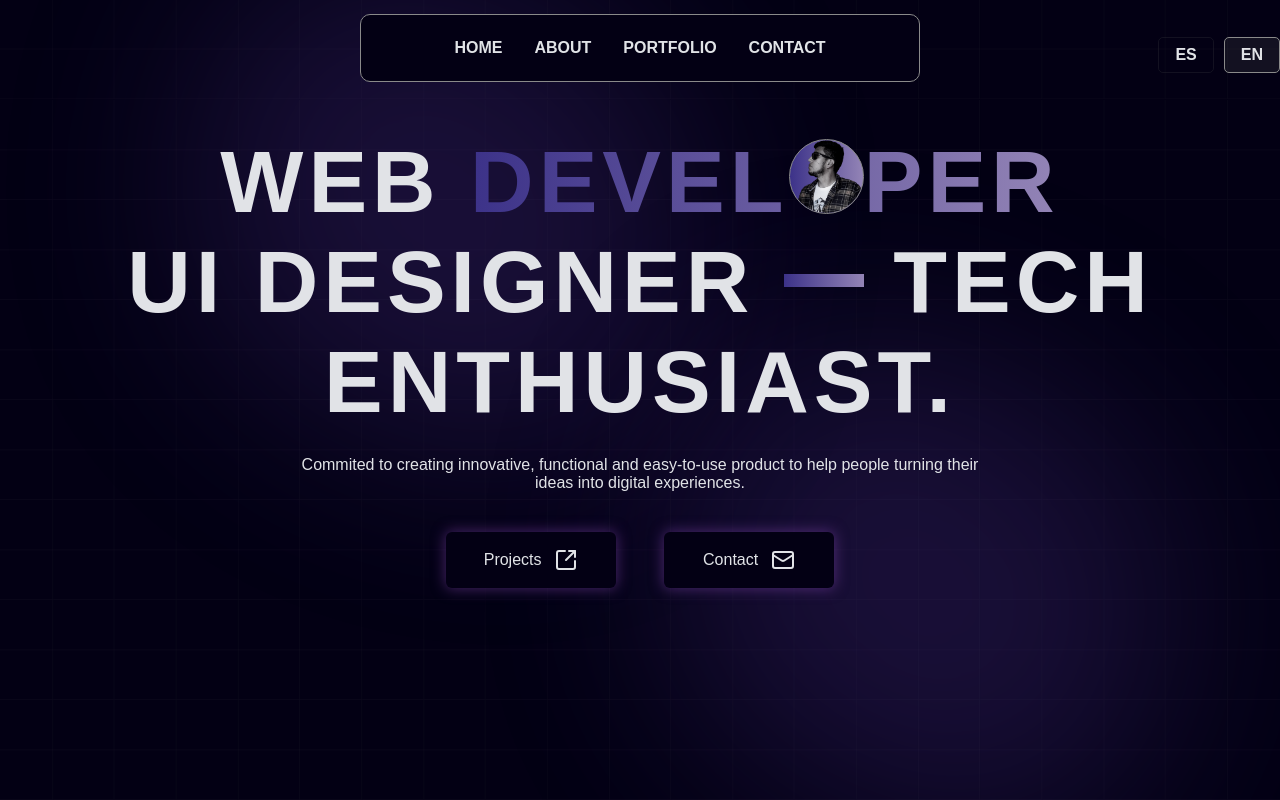
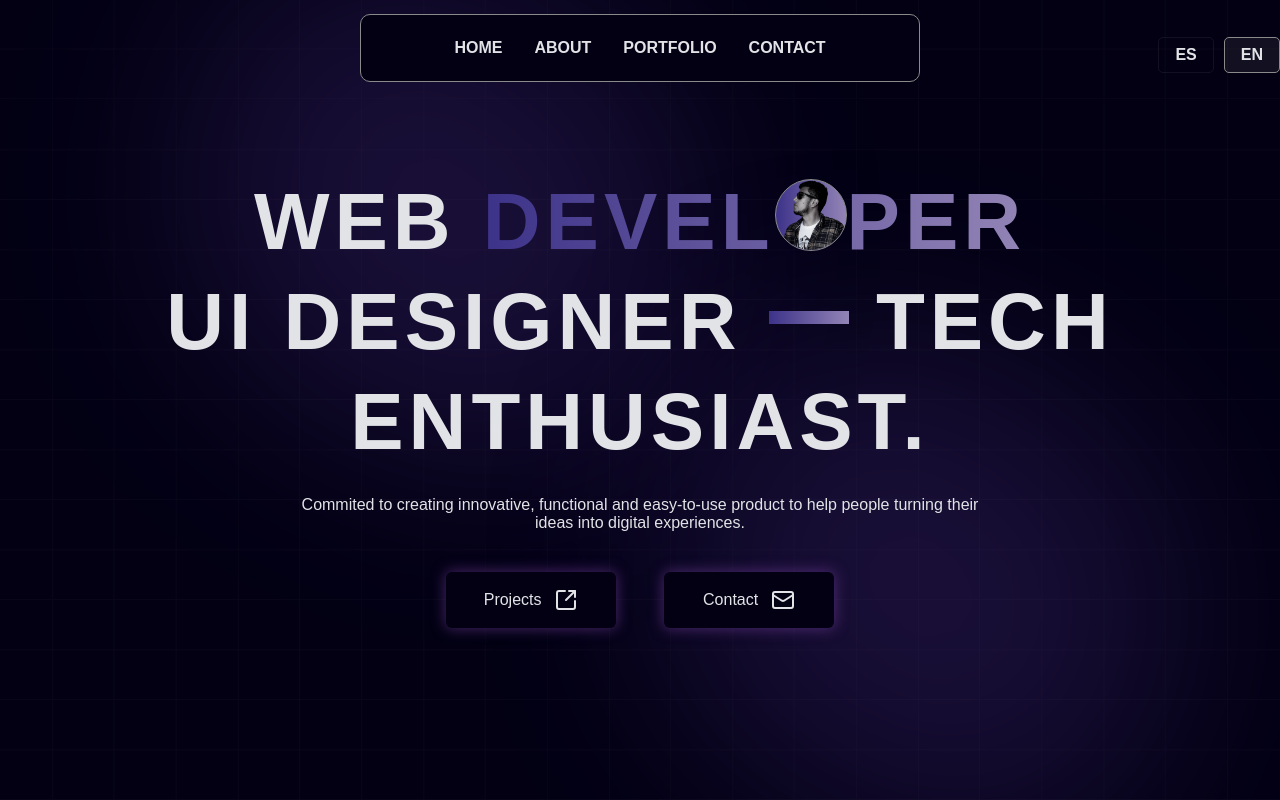
Before and after one commit to mikequeve/fullStack-portfolio-frontend-v2.0.0, a Next.js app: page / in a window 1280 px wide. Shown: the top 800 px of the page. Built offline with nearby package versions, Linux system fonts and the light colour scheme; no server answers.

Commit message:
style: changing main title font size

```diff
--- a/components/Hero/Hero.css
+++ b/components/Hero/Hero.css
@@ -105,15 +105,16 @@
   }
 
   .hero__title {
-    font-size: 5.5rem;
+    font-size: 5rem;
     line-height: 100px;
     letter-spacing: 5px;
     text-align: center;
+    margin-top: initial;
   }
 
   .profile__img {
-    width: 4.7rem;
-    height: 4.7rem;
+    width: 4.5rem;
+    height: 4.5rem;
     margin-bottom: -2px;
   }
 
```
